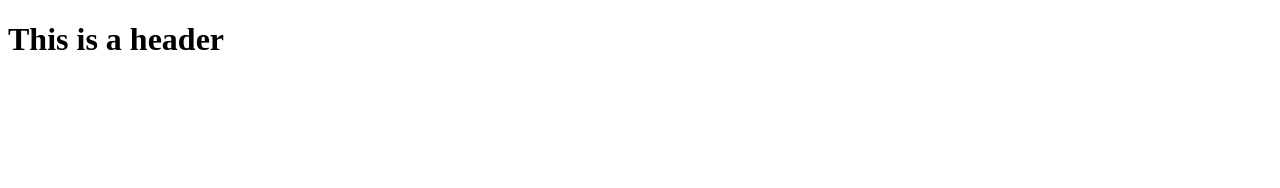
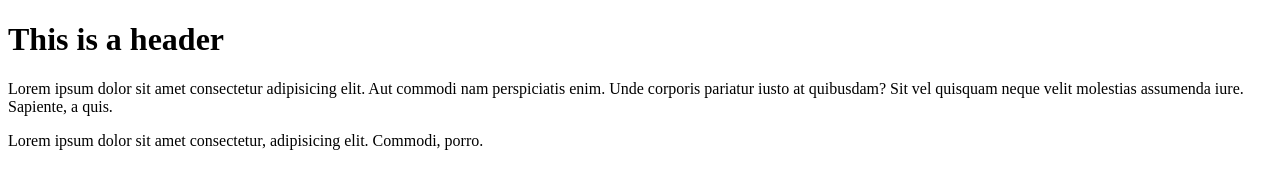
Before and after one commit to kaizero0945/git-test, a plain HTML site: page 1-HTML-CSS-JavaScript/index.html in a window 1280 px wide. Drawn offline with Linux system fonts and the light colour scheme.

Commit message:
Third commit

```diff
--- a/1-HTML-CSS-JavaScript/index.html
+++ b/1-HTML-CSS-JavaScript/index.html
@@ -8,6 +8,10 @@
         This is a header
 
     </h1>
+
+    <p> Lorem ipsum dolor sit amet consectetur adipisicing elit. Aut commodi nam perspiciatis enim. Unde corporis pariatur iusto at quibusdam? Sit vel quisquam neque velit molestias assumenda iure. Sapiente, a quis.</p>
+
+    <p>Lorem ipsum dolor sit amet consectetur, adipisicing elit. Commodi, porro.</p>
 </body>
 
 
```
